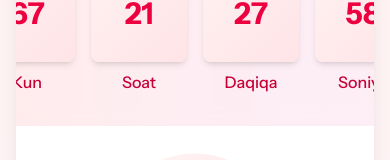
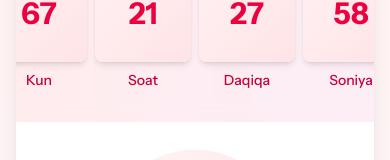
Before and after one commit to uchkunrakhimow/wedding-invitation, a React (Vite) app: page / in a window 390 px wide. Shown: the part 390-550 px from the top of the page. Built offline with nearby package versions, Linux system fonts and the light colour scheme.

Commit message:
fix: countdown for mobile

```diff
--- a/src/App.tsx
+++ b/src/App.tsx
@@ -170,25 +170,33 @@ const App = () => {
               <p className="text-xl text-rose-700 mb-4 font-medium">
                 To'y kunigacha:
               </p>
-              <div className="flex justify-center space-x-4">
+              <div className="flex justify-center space-x-2 sm:space-x-4">
                 <div className="flex flex-col items-center">
                   {countdownAnimation(days)}
-                  <p className="mt-2 font-medium text-rose-700">Kun</p>
+                  <p className="mt-2 text-sm sm:text-base font-medium text-rose-700">
+                    Kun
+                  </p>
                 </div>
 
                 <div className="flex flex-col items-center">
                   {countdownAnimation(hours)}
-                  <p className="mt-2 font-medium text-rose-700">Soat</p>
+                  <p className="mt-2 text-sm sm:text-base font-medium text-rose-700">
+                    Soat
+                  </p>
                 </div>
 
                 <div className="flex flex-col items-center">
                   {countdownAnimation(minutes)}
-                  <p className="mt-2 font-medium text-rose-700">Daqiqa</p>
+                  <p className="mt-2 text-sm sm:text-base font-medium text-rose-700">
+                    Daqiqa
+                  </p>
                 </div>
 
                 <div className="flex flex-col items-center">
                   {countdownAnimation(seconds)}
-                  <p className="mt-2 font-medium text-rose-700">Soniya</p>
+                  <p className="mt-2 text-sm sm:text-base font-medium text-rose-700">
+                    Soniya
+                  </p>
                 </div>
               </div>
             </div>
```
Also changed, not shown: 1 other file (tests, documents, lock files or other folders).
